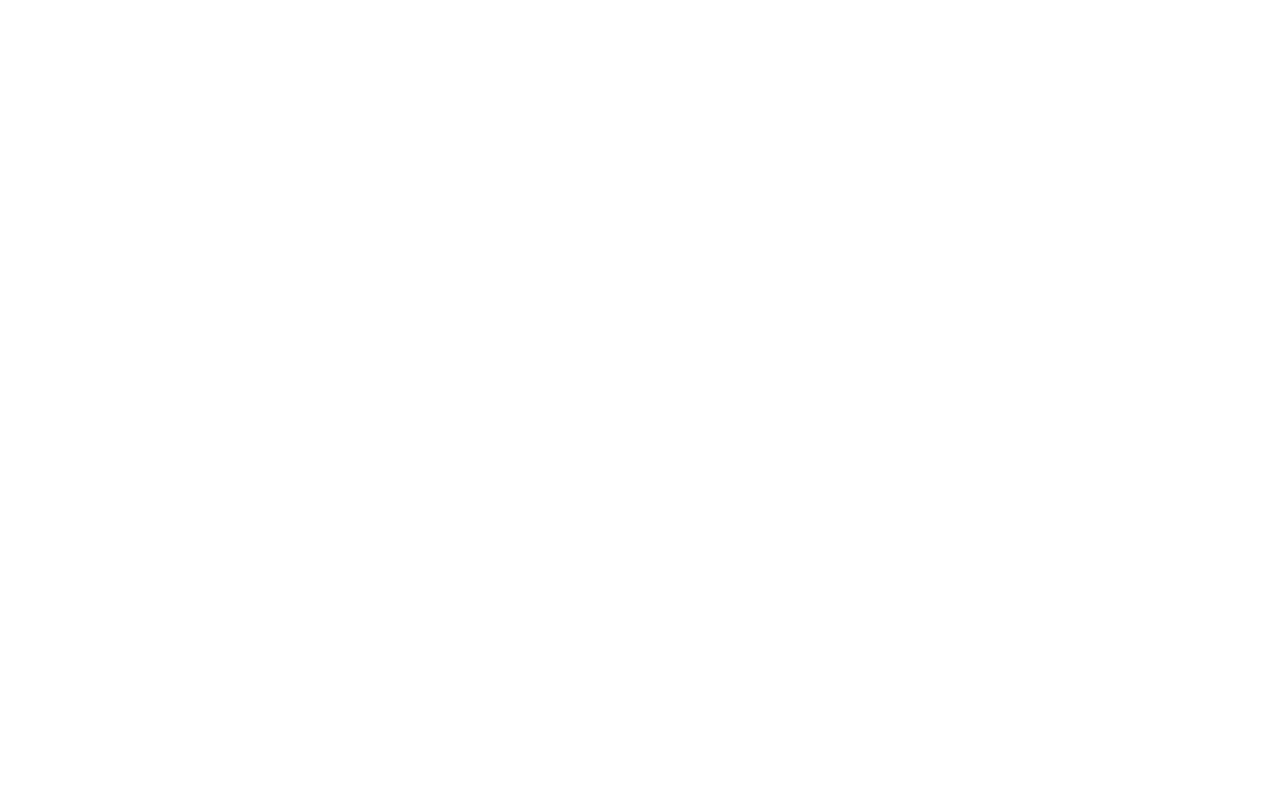
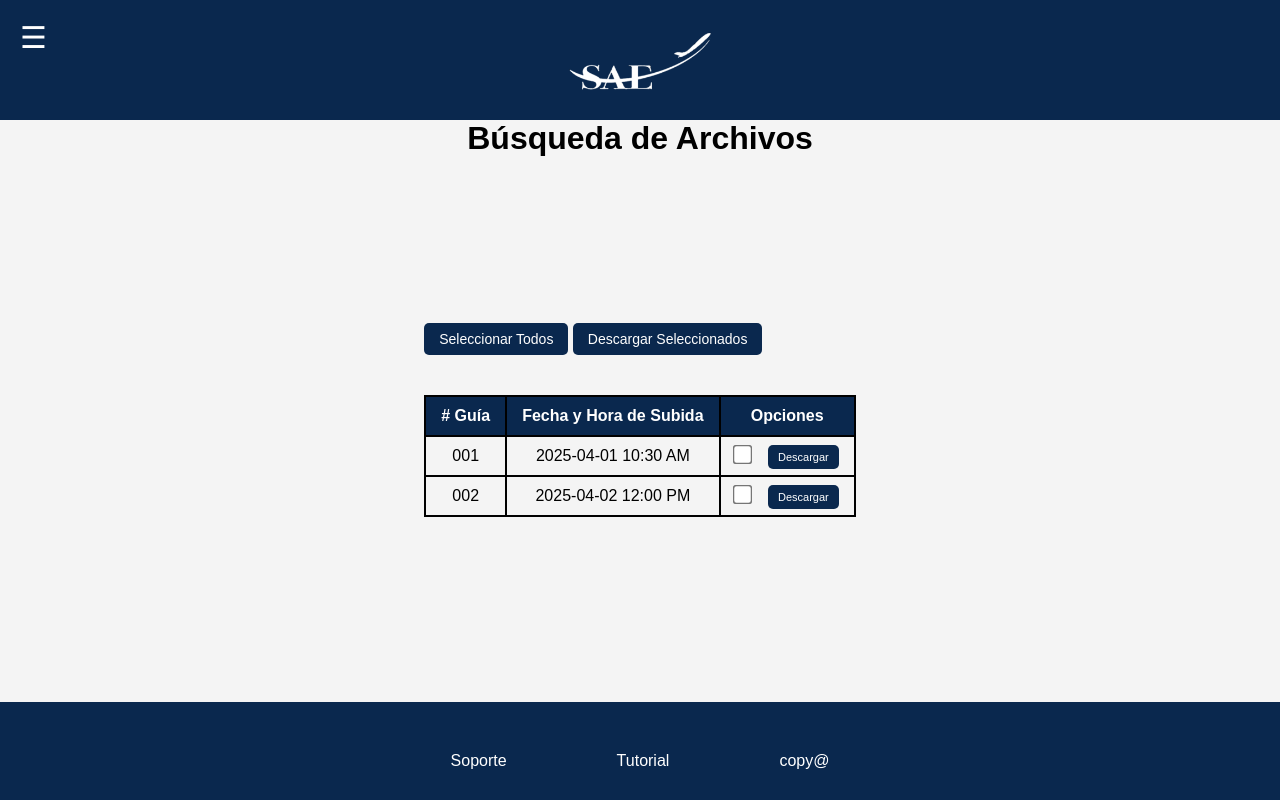
Before and after one commit to Juanpablo225/proyecto_final_volaris, a Django app: page /login/SEARCH_USER/ in a window 1280 px wide. Before the commit the page is empty. Run offline with Django 5.2, Linux system fonts and the light colour scheme.

Commit message:
Búsqueda admin con tabla y selección de archivos por casillas, los documentos desplegados no existen como tal, fue para probar como descargar archivos.

```diff
--- a/mi_app/templates/mi_app/SEARCH_ADMIN.html
+++ b/mi_app/templates/mi_app/SEARCH_ADMIN.html
@@ -3,10 +3,10 @@
 <html lang="en">
 
 <head>
-    <link rel="icon" href="{% static 'ICONS/logo_sae.ico' %}">
+    <link rel="icon" href="{% static 'ICONS/logo_sae_blanco.ico' %}">
     <meta charset="UTF-8">
     <meta name="viewport" content="width=device-width, initial-scale=1.0">
-    <title>Búsqueda Archivos Administración</title>
+    <title>Búsqueda Archivos Administrador</title>
     <link rel="stylesheet" href="{% static 'css/styles_SEARCH.css' %}">
 </head>
 
@@ -24,7 +24,7 @@
             </div>
         </div>
 
-        <img src="{% static 'ICONS/logo_sae.ico' %}" alt="Logo Sae" class="logo">
+        <img src="{% static 'ICONS/logo_sae_blanco.ico' %}" alt="Logo Sae" class="logo">
 
     </header>
     <h1>Búsqueda de Archivos</h1>
--- a/mi_app/templates/mi_app/SEARCH_USER.html
+++ b/mi_app/templates/mi_app/SEARCH_USER.html
@@ -2,11 +2,121 @@
 <!DOCTYPE html>
 <html lang="en">
 <head>
-     <link rel="icon" href="{% static 'ICONS/logo_sae.ico' %}">
+    <link rel="icon" href="{% static 'ICONS/logo_sae_blanco.ico' %}">
     <meta charset="UTF-8">
-    <title>buscar usuario</title>
+    <meta name="viewport" content="width=device-width, initial-scale=1.0">
+    <title>Búsqueda Archivos Usuarios</title>
+    <link rel="stylesheet" href="{% static 'css/styles_SEARCH.css' %}">
 </head>
 <body>
+    <!-- 🔵 Barra azul superior con el logo y el título -->
+    <header class="navbar">
+        <!-- Menú desplegable a la izquierda -->
+        <div class="menu-container">
+            <button class="menu-icon" onclick="toggleMenu()">&#9776;</button>
+            <div class="dropdown-menu" id="dropdown-menu">
+                <a href="{% url 'UPLOAD_USER' %}">Subir</a>
+                <a href="{% url 'SEARCH_USER' %}">Buscar</a>
+                <a href="{% url 'index' %}">Salir</a>
+            </div>
+        </div>
+
+        <img src="{% static 'ICONS/logo_sae_blanco.ico' %}" alt="Logo Sae" class="logo">
+
+    </header>
+    <h1>Búsqueda de Archivos</h1>
+
+    <main>
+        <div class="background"></div>
+        <div class="Tabla">
+            <!-- Botón para seleccionar/desmarcar todos los archivos -->
+            <button id="select-all-button" class="action-button" onclick="selectAllFiles()">Seleccionar Todos</button>
+
+            <!-- Botón para descargar todos los archivos seleccionados -->
+            <button id="download-selected-button" class="action-button" onclick="downloadSelectedFiles()">Descargar Seleccionados</button>
+
+            <!-- Implementación de la tabla -->
+            <table>
+                <thead>
+                    <tr>
+                        <th># Guía</th>
+                        <th>Fecha y Hora de Subida</th>
+                        <th>Opciones</th>
+                    </tr>
+                </thead>
+                <tbody>
+                    <tr>
+                        <td>001</td>
+                        <td>2025-04-01 10:30 AM</td>
+                        <td>
+                            <input type="checkbox" class="file-checkbox" id="file-001" data-file="archivo1.pdf">
+                            <a href="#" class="action-button" download="archivo1.pdf">Descargar</a>
+                        </td>
+                    </tr>
+                    <tr>
+                        <td>002</td>
+                        <td>2025-04-02 12:00 PM</td>
+                        <td>
+                            <input type="checkbox" class="file-checkbox" id="file-002" data-file="archivo2.pdf">
+                            <a href="#" class="action-button" download="archivo2.pdf">Descargar</a>
+                        </td>
+                    </tr>
+                </tbody>
+            </table>
+        </div>
+    </main>
+
+    <!-- 🔵 Barra azul inferior con los enlaces -->
+    <footer class="navbar">
+        <div class="nav-links">
+            <a href="#">Soporte</a>
+            <a href="https://www.youtube.com/watch?v=YW4DbwujexU">Tutorial</a>
+            <a href="#">copy@</a>
+        </div>
+    </footer>
+
+    <script>
+        // Función para mostrar y ocultar el menú desplegable
+        function toggleMenu() {
+            const menu = document.getElementById('dropdown-menu');
+            menu.style.display = (menu.style.display === 'block') ? 'none' : 'block';
+        }
+
+        // Función para seleccionar o desmarcar todas las casillas
+        function selectAllFiles() {
+            const checkboxes = document.querySelectorAll('.file-checkbox');
+            const selectAllButton = document.getElementById('select-all-button');
+            const isChecked = Array.from(checkboxes).every(checkbox => checkbox.checked);
+
+            checkboxes.forEach(function(checkbox) {
+                checkbox.checked = !isChecked;
+            });
+
+            if (isChecked) {
+                selectAllButton.textContent = "Seleccionar Todos";
+            } else {
+                selectAllButton.textContent = "Deseleccionar Todos";
+            }
+        }
+
+        // Función para descargar los archivos seleccionados
+        function downloadSelectedFiles() {
+            const checkboxes = document.querySelectorAll('.file-checkbox:checked');
+            if (checkboxes.length === 0) {
+                alert("No has seleccionado ningún archivo.");
+                return;
+            }
+
+            checkboxes.forEach(function(checkbox) {
+                const fileName = checkbox.getAttribute('data-file');
+                const link = document.createElement('a');
+                link.href = fileName; // Asumimos que los archivos están en la misma ruta
+                link.download = fileName; // Establece el nombre del archivo para la descarga
+                link.click(); // Inicia la descarga
+            });
+        }
+
+    </script>
 
 </body>
 </html>
```
Also changed, not shown: mi_app/static/ICONS/logo_sae_blanco.ico (added).
